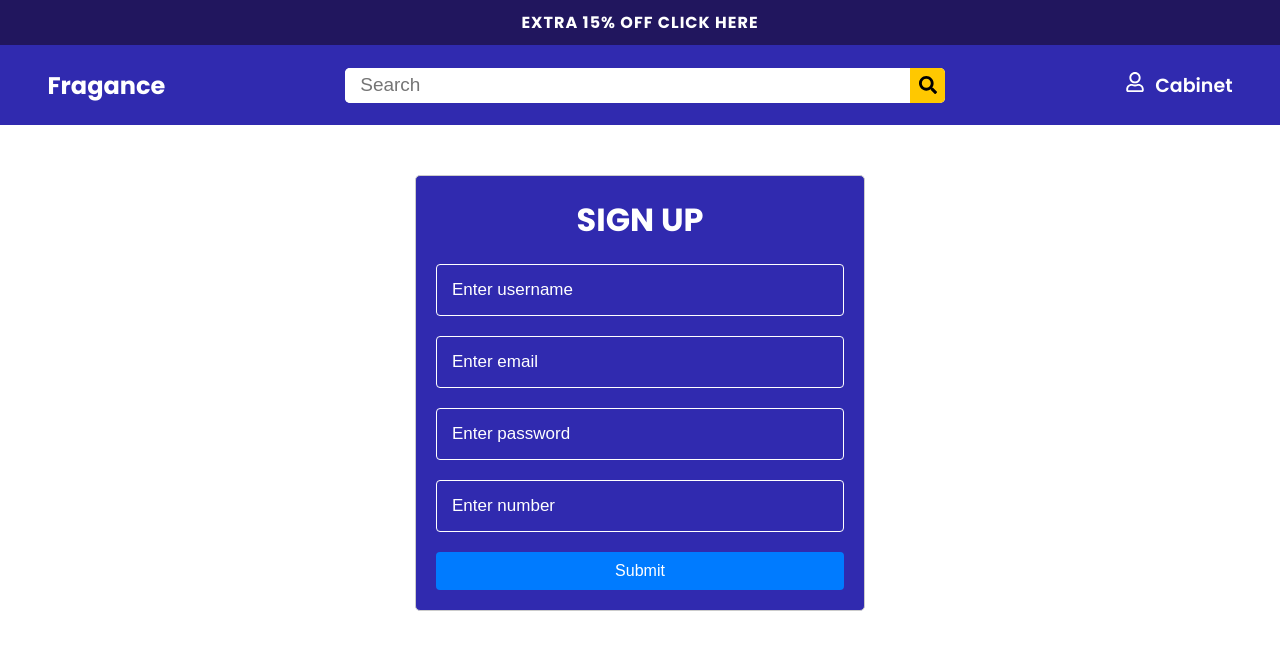
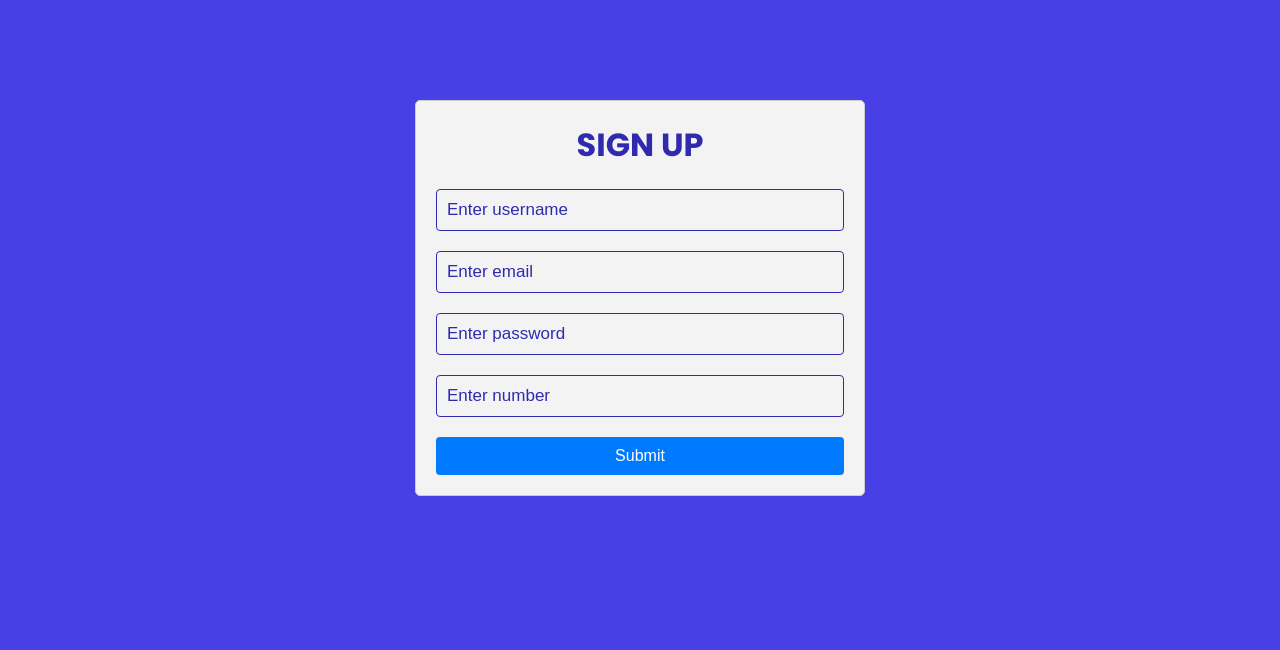
Before and after one commit to mehrojalieev/makeup-store, a React (Create React App) app: page /signup in a window 1280 px wide. Shown: the top 650 px of the page. Built offline with nearby package versions, Linux system fonts and the light colour scheme; no server answers.

Commit message:
Made design of SignUp

```diff
--- a/src/layout/nav/Nav.jsx
+++ b/src/layout/nav/Nav.jsx
@@ -3,13 +3,15 @@ import { IoIosSearch } from "react-icons/io";
 import { FaRegHeart, FaShoppingCart, FaHeart, FaRegUser, FaSearch  } from "react-icons/fa";
 
 import NavLogo from "../../assets/images/logo.svg"
-import { Link, NavLink } from "react-router-dom";
+import { Link, NavLink, useLocation } from "react-router-dom";
 import { useEffect, useState } from "react";
 import { connect, useSelector } from "react-redux";
 import { loadCurrency } from "../../redux/actions/currency-action";
 import { Container } from "../../utils/Utils";
 
 const Nav = (props) => {
+
+  const {pathname} = useLocation()
 
   // For Currency
   const [getCurrency, setGetCurrency] = useState('')
@@ -21,7 +23,7 @@ const Nav = (props) => {
   useEffect(() => {
     props.loadCurrency(getCurrency)
   }, [getCurrency])
-  return (
+  return pathname.includes("/signup") ? null : (
     <nav>
         <div className="sale-card">
           <h3>EXTRA 15% OFF CLICK HERE</h3>
@@ -41,7 +43,7 @@ const Nav = (props) => {
           <div className="nav-action">
             <div className="register-user">
               <i><FaRegUser/></i>
-              <Link className="user-link" to="signup">Cabinet</Link>
+              <Link className="user-link" to="signup">Register</Link>
             </div>
           </div>
           </div>
--- a/src/routes/sub-routes/signup/SignUp.jsx
+++ b/src/routes/sub-routes/signup/SignUp.jsx
@@ -1,10 +1,10 @@
+import { useLocation } from "react-router-dom"
 import "./SignUp.scss"
+import { useEffect } from "react"
 
 const SignUp = () => {
-
-
   return (
-    <div>
+    <div className="form-backdrop">
     <form  className="form-container">
       <h1>SIGN UP</h1>
         <input autoComplete="off" type="text" id="username" name="username" placeholder="Enter username" className="form-control"/>
--- a/src/routes/sub-routes/signup/SignUp.scss
+++ b/src/routes/sub-routes/signup/SignUp.scss
@@ -1,17 +1,23 @@
+.form-backdrop{
+  width: 100%;
+  height: 100vh;
+  background-color: #483fe4;
+  position: fixed;
+}
 .form-container {
   display: flex;
   flex-direction: column;
   gap: 20px 0;
   max-width: 450px;
-  margin: 50px auto 0;
+  margin:100px auto 0;
   padding: 20px;
   border: 1px solid #ccc;
   border-radius: 10px;
   border-radius: 5px;
-  background-color: var(--primary-color);
+  background-color: #f3f3f3;
   h1{
     text-align: center;
-    color: #fff;
+    color: #302aaf;
   }
 }
 
@@ -22,20 +28,22 @@
 /* Input style */
 .form-control {
   width: 100%;
-  padding: 15px;
+  padding: 10px;
   font-size: 17px;
   border-radius: 4px;
-  border: 1px solid #fff;
-  color: #fff;
+  border: 1.5px solid #302aaf;
+  color: #000;
   background: transparent;
+  outline: none;
+  transition: 0.2s  ;
   &::placeholder{
-    color: #fff;
+    color: #302aaf;
   }
-
-
-  outline: none;
+  &:hover{
+    box-shadow:  0 0 7px  #302aaf;
+  }
   &:focus{
-    box-shadow:  0 0 5px  #fff;
+    box-shadow:  0 0 5px  #302aaf;
   }
 }
 input[type=number]::-webkit-inner-spin-button{
```
